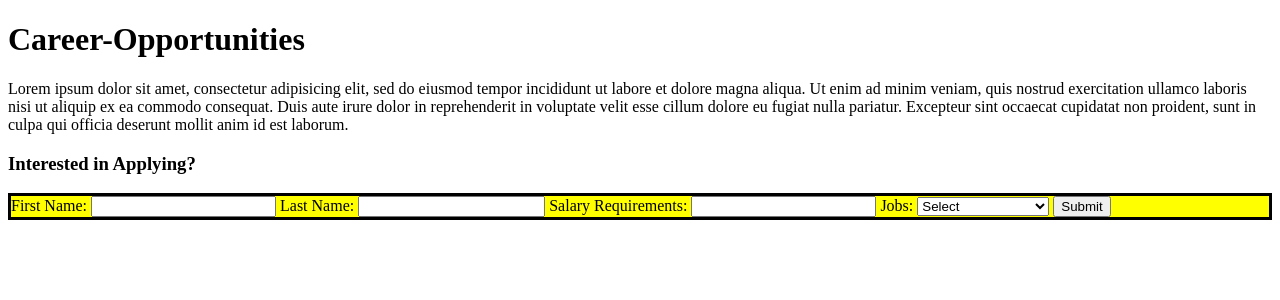
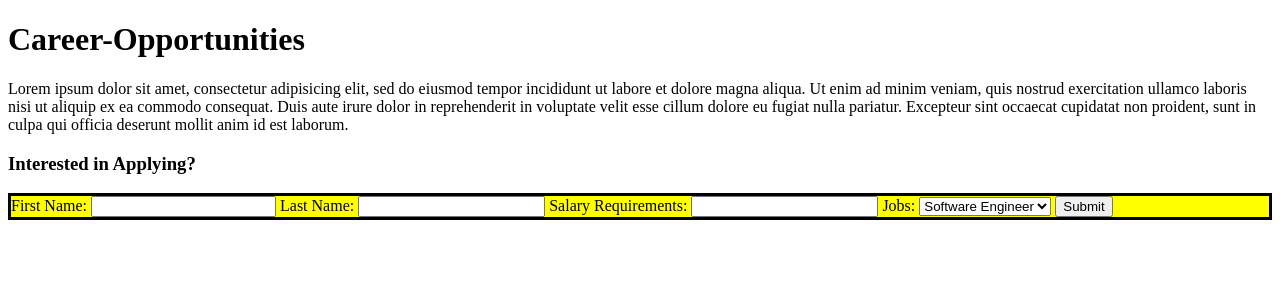
Before and after one commit to dencynluv/Week-3-Skills-Assesment-Pt.2, a Flask app: page /application-form in a window 1280 px wide. Shown: the top 300 px of the page. Run offline with Flask 2, Linux system fonts and the light colour scheme.

Commit message:
Added comments and made a few changes

```diff
--- a/application.py
+++ b/application.py
@@ -32,6 +32,7 @@ def show_applicant_info():
     job_title = request.form.get("job-titles")
 
     return render_template("application-response.html", fname=first_name, lname=last_name, salary=salary, job_title=job_title)
+    # keep variable names = to the same name between python and jinja
 
 
 if __name__ == "__main__":
--- a/templates/application-form.html
+++ b/templates/application-form.html
@@ -27,7 +27,7 @@ first name, last name, job title, and salary requirements. -->
         <form action="/application" method="POST">
             <label for="first-name">
                 First Name:
-                <input type="text" name="first-name">
+                <input type="text" name="first-name" id="first-name">
             </label>
 
             <label for="last-name">
@@ -37,20 +37,24 @@ first name, last name, job title, and salary requirements. -->
 
             <label for="salary-requirements">
                 Salary Requirements:
-                <input type="number" name="salary">
+                <input type="number" name="salary" id="last-name">
             </label>
 
             <label for="job-titles">
                 Jobs:
-                <select name="job-titles">
-                    <option value="Select">Select</option>
+                <select name="job-titles" id="job-titles">
                     <option value="Software Engineer">Software Engineer</option>
                     <option value="QA Engineer">QA Engineer</option>
                     <option value="Product Manager">Product Manager</option>
                 </select>
             </label>
 
-            <input type="submit" name="submit" value="Submit">
+            <input type="submit">
+            <!-- name="submit" value="Submit" ARE OPTIONAL
+            name is not needed at all
+            value is if you want to change what the button says -->
+
+            <!-- think of submit button as one form submission -->
 
         </form>
     </div>
```
